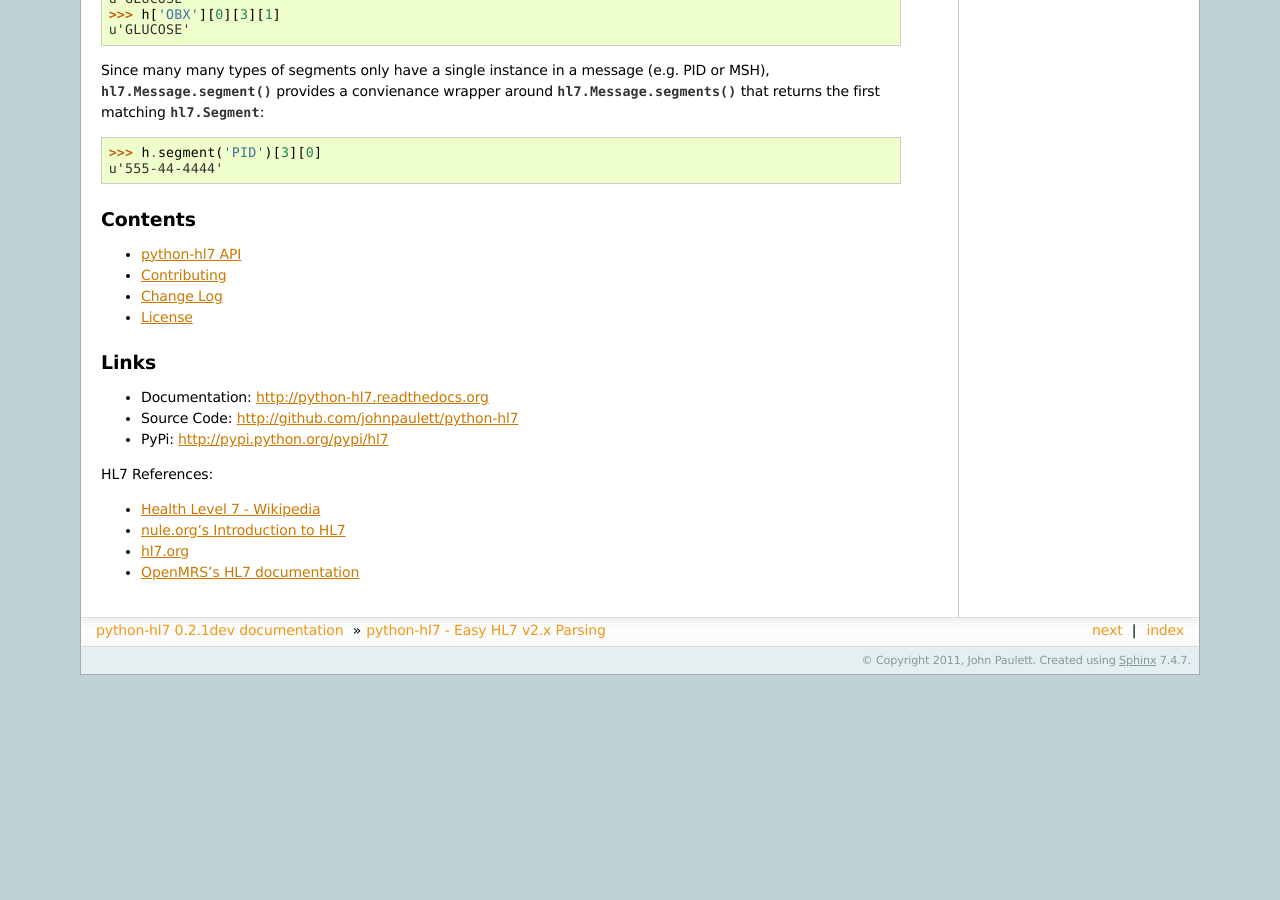
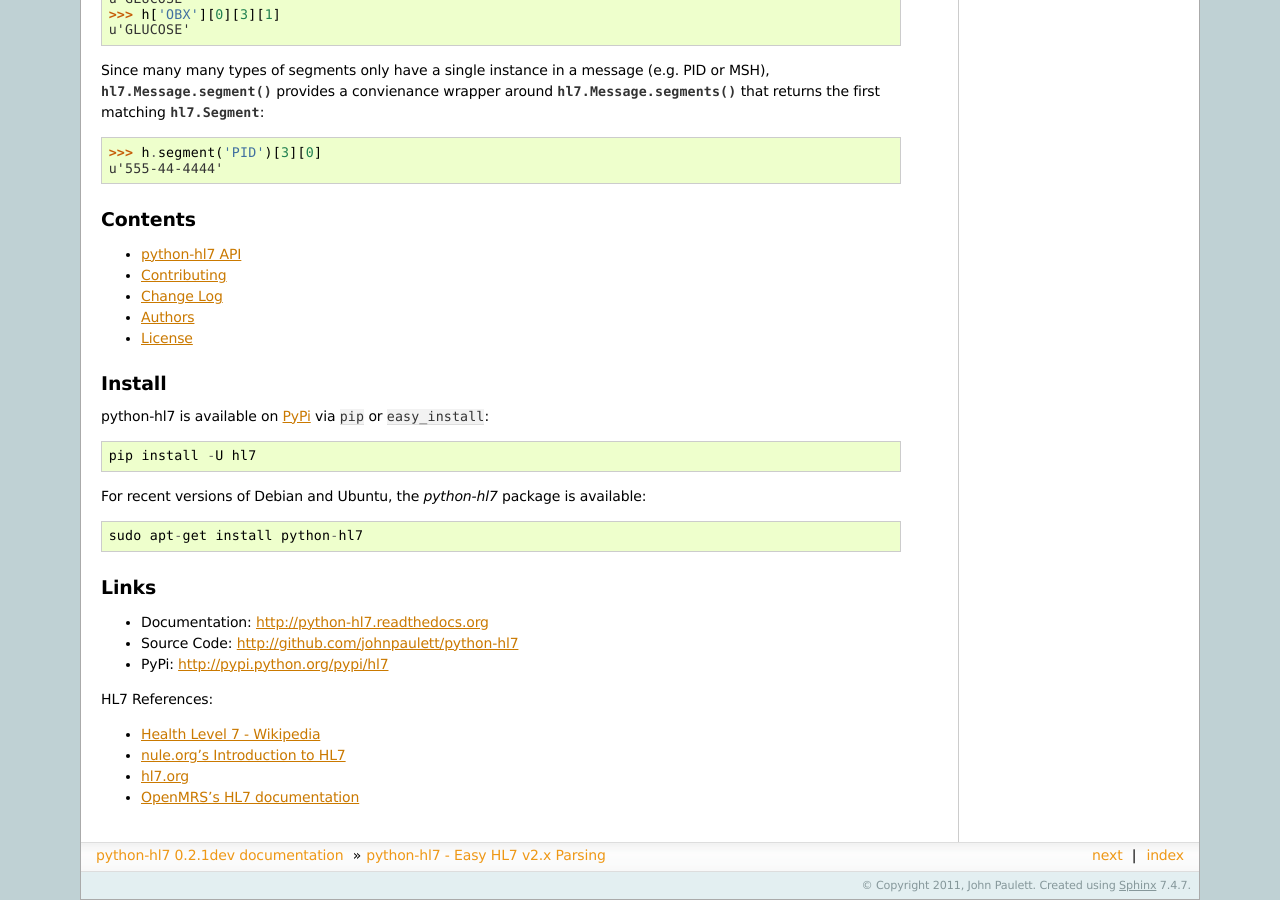
Before and after one commit to johnpaulett/python-hl7, a Sphinx documentation site: the page built from docs/index.rst, in a window 1280 px wide and 900 px high, scrolled down 1494 px. Built offline with Sphinx 7.4.7, drawn with Linux system fonts in a browser that asks for light colours; before the commit the page ends 2169 px from its top, so only the background shows below that.

Commit message:
Add details on contributing and an authors list.

```diff
--- /dev/null
+++ b/docs/authors.rst
@@ -0,0 +1,5 @@
+Authors
+=======
+
+.. include::  ../AUTHORS
+   :literal:
--- a/docs/index.rst
+++ b/docs/index.rst
@@ -132,7 +132,21 @@ Contents
    api
    contribute
    changelog
+   authors
    license
+
+Install
+-------
+
+python-hl7 is available on `PyPi <http://pypi.python.org/pypi/hl7>`_
+via ``pip`` or ``easy_install``::
+
+    pip install -U hl7
+
+For recent versions of Debian and Ubuntu, the *python-hl7* package is
+available::
+
+    sudo apt-get install python-hl7
 
 Links
 -----
```
Also changed, not shown: docs/contribute.rst (+8 -0 lines), 1 other file.
